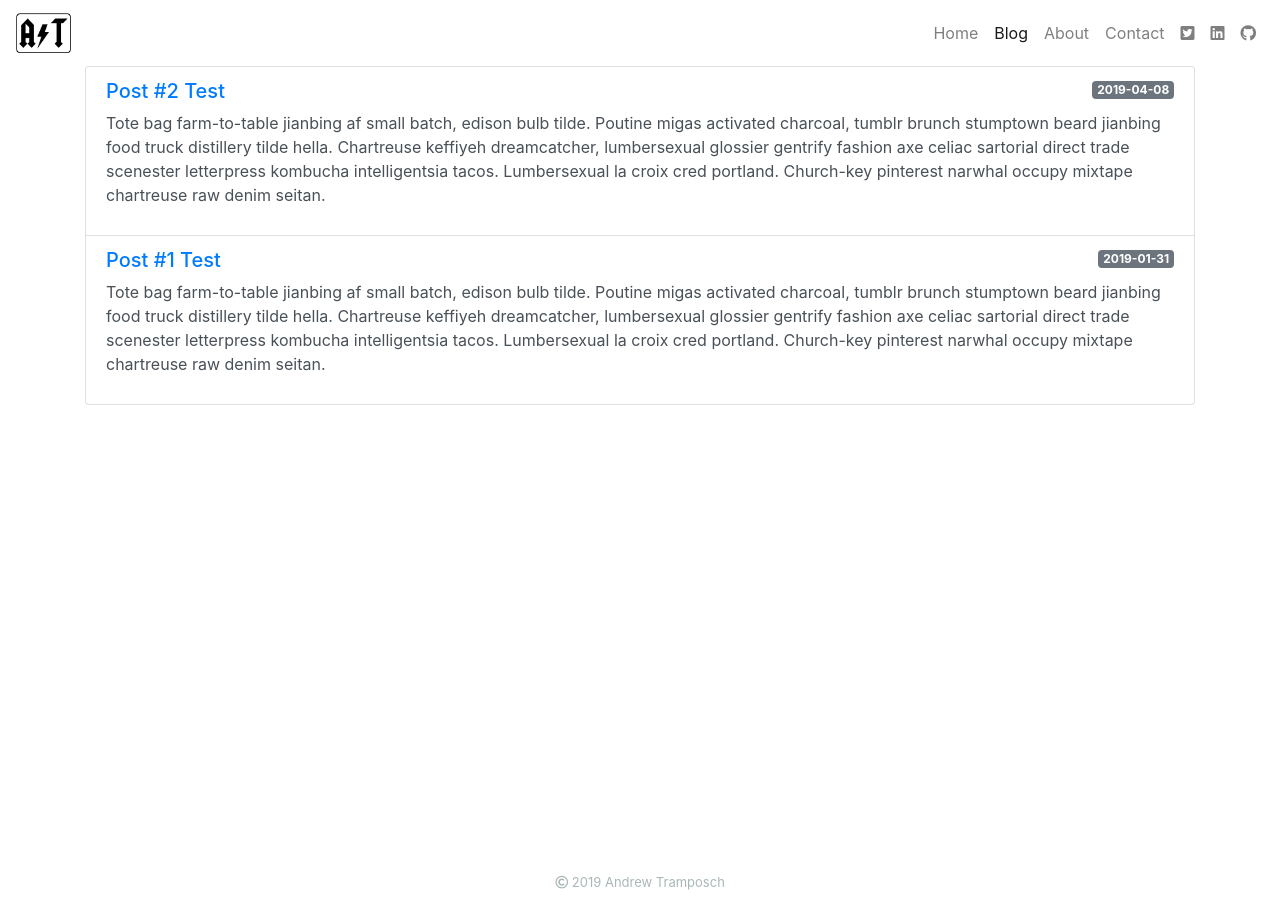
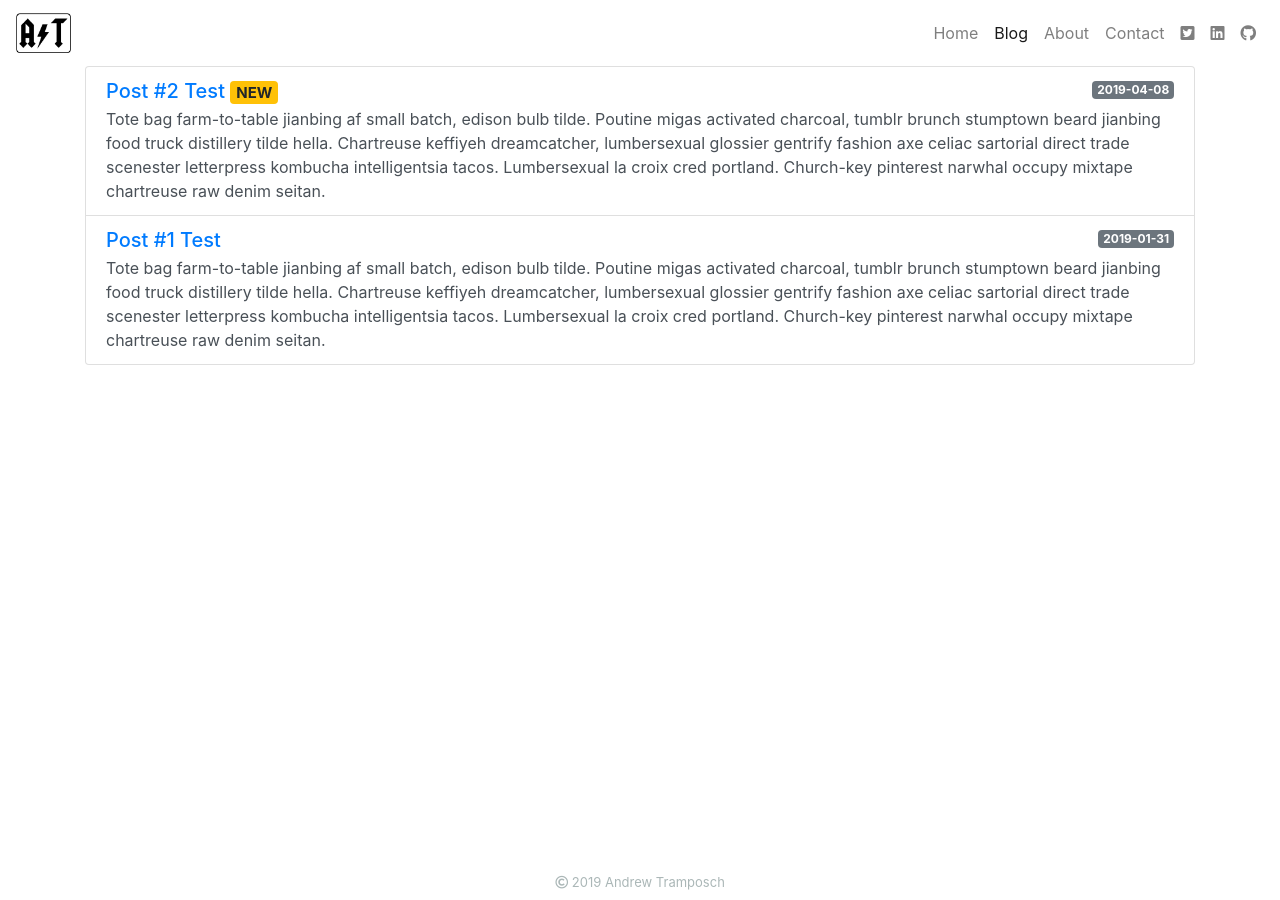
Before and after one commit to atramposch/website, a Jekyll site: the page built from blog/index.html, in a window 1280 px wide. Built offline with Jekyll 4.4.1, drawn with Linux system fonts in a browser that asks for light colours; nearby versions of some CDN libraries; a script that is not in the unit is left out.

Commit message:
Fixed extra paragraph tags, added "new" post tags

```diff
--- a/_layouts/default.html
+++ b/_layouts/default.html
@@ -6,7 +6,7 @@
 			<title>{{ page.title }}</title>
 			<meta name="viewport" content="width=device-width, initial-scale=1">
 			<!-- CDN Link to Bootstrap 4.2.1 CSS -->
-			<link rel="stylesheet" type="text/css" href="https://stackpath.bootstrapcdn.com/bootstrap/4.2.1/css/bootstrap.min.css">
+			<link rel="stylesheet" type="text/css" href="https://stackpath.bootstrapcdn.com/bootstrap/4.3.1/css/bootstrap.min.css">
 			<!-- Link to local personal stylesheet -->
 			<link rel="stylesheet" type="text/css" href="/assets/css/main.css">
 			<!-- Font Awesome CDN Link -->
@@ -59,7 +59,7 @@
 			<script src="https://cdnjs.cloudflare.com/ajax/libs/popper.js/1.14.6/umd/popper.min.js"
 			integrity="sha384-wHAiFfRlMFy6i5SRaxvfOCifBUQy1xHdJ/yoi7FRNXMRBu5WHdZYu1hA6ZOblgut" crossorigin="anonymous"></script>
 			<!-- Bootstrap JS CDN Link -->
-			<script src="https://stackpath.bootstrapcdn.com/bootstrap/4.2.1/js/bootstrap.min.js"
+			<script src="https://stackpath.bootstrapcdn.com/bootstrap/4.3.1/js/bootstrap.min.js"
 			integrity="sha384-B0UglyR+jN6CkvvICOB2joaf5I4l3gm9GU6Hc1og6Ls7i6U/mkkaduKaBhlAXv9k" crossorigin="anonymous"></script>
 			<!-- Local JS File for DOM Manipulation -->
 			<script src="/assets/js/main.js"></script>
--- a/about/index.html
+++ b/about/index.html
@@ -4,7 +4,7 @@ title: Andrew Tramposch | About
 nav: About
 ---
 	<h4>I'm Andrew Tramposch.</h4>
-	<h5>Electrical Power & Control Engineer, two-wheel traveler, music connoisseur & dedicated outdoor enthusiast.</h5>
+	<p>Electrical Power & Control Engineer, two-wheel traveler, music connoisseur & dedicated outdoor enthusiast.</p>
 
 	<hr>
 
--- a/blog/index.html
+++ b/blog/index.html
@@ -7,14 +7,16 @@ nav: Blog
 		{% for post in site.posts %}
 			<a href="{{ post.url }}" class="list-group-item list-group-item-action flex-column align-items-start">
 				<div class="d-flex w-100 justify-content-between">
-					<h5 class="mb-1 text-primary">{{ post.title }}</h5>
+					<h5 class="mb-0 text-primary">{{ post.title }}
+					{% assign today_date = 'now' | date: '%s' %}
+					{% assign new_expire_date = post.new_expire_date | date: '%s' %}
+					{% if today_date < new_expire_date %}
+						<span class="badge badge-warning">NEW</span>
+					{% endif %}
+					</h5>
 					<h6><span class="badge badge-secondary">{{ post.date_2 }}</span></h6>
 				</div>
-				<p class="mb-1"> {{ post.excerpt }} </p>
+				<p class="mb-0">{{ post.excerpt | remove: '<p>' | remove: '</p>' }}</p>
 			</a>
-		  <!-- <li class="list-group-item d-flex justify-content-between align-items-center">
-				<a href="{{ post.url }}" class="text-info">{{ post.title }}</a>
-				<span class="badge badge-info badge-pill">{{ post.date_2 }}</span>
-		  </li> -->
 		{% endfor %}
 </ul>
--- a/index.html
+++ b/index.html
@@ -33,7 +33,7 @@ nav: Home
 		<!-- Tame Impala - 'Let It Happen' - March 18th, 2019 CARD #1 -->
 		<div class="card">
 		  <div class="card-header" id="headingOne">
-				<h5 class="mb-0 pb-0">
+				<h5 class="mb-0">
 			  	<button class="btn btn-link text-primary" data-toggle="collapse" data-target="#collapseOne" aria-expanded="true" aria-controls="collapseOne">
 					Tame Impala - 'Let It Happen' - March 18th, 2019
 			  	</button>
```
Also changed, not shown: _posts/2019-01-31-post-number-1.md (+1 -0 lines), _posts/2019-04-08-post-number-2.md (+1 -0 lines).
